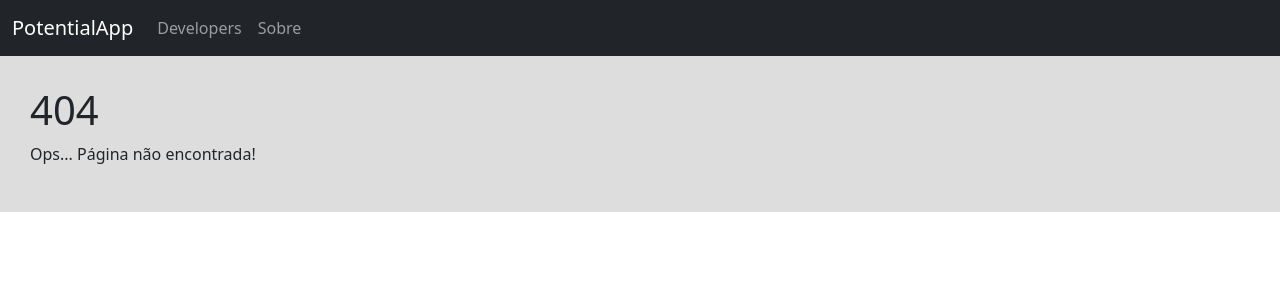
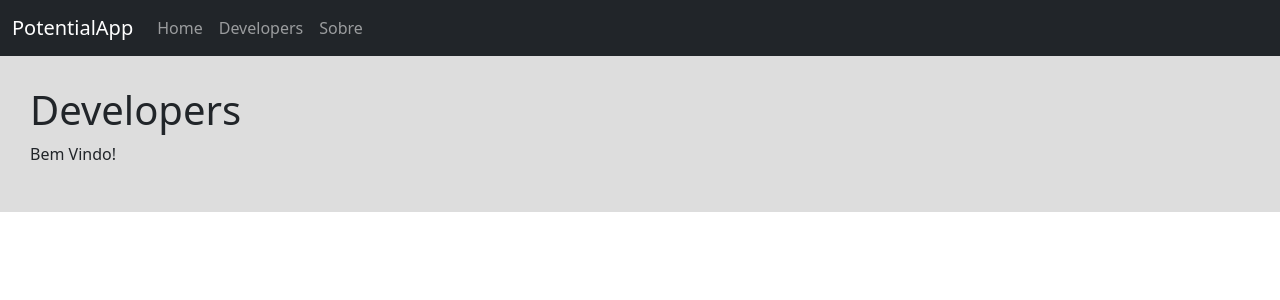
Before and after one commit to patrick-allan/potential, a React (Create React App) app in the folder app/: page /developers in a window 1280 px wide. Before the commit this address had no page. Shown: the top 300 px of the page. Built offline with nearby package versions, Linux system fonts and the light colour scheme.

Commit message:
developers view

```diff
--- a/app/src/components/layout/Content.jsx
+++ b/app/src/components/layout/Content.jsx
@@ -2,6 +2,7 @@ import React from 'react';
 import { Switch, Route } from 'react-router-dom';
 import About from '../../views/examples/About';
 import Home from '../../views/examples/Home';
+import Developers from '../../views/developers/Developers';
 import NotFound from '../../views/examples/NotFound';
 import './Content.css';
 
@@ -10,6 +11,9 @@ const Content = props => (
         <Switch>
             <Route path="/about">
                 <About />
+            </Route>
+            <Route path="/developers">
+                <Developers />
             </Route>
             <Route exact path="/">
                 <Home />
--- a/app/src/components/layout/Menu.jsx
+++ b/app/src/components/layout/Menu.jsx
@@ -12,7 +12,10 @@ const Menu = props => (
             <div className="collapse navbar-collapse" id="navbarTogglerDemo01">
                 <ul className="navbar-nav me-auto mb-2 mb-lg-0">
                     <li className="nav-item">
-                        <Link className="nav-link" to="/">Developers</Link>
+                        <Link className="nav-link" to="/">Home</Link>
+                    </li>
+                    <li className="nav-item">
+                        <Link className="nav-link" to="/developers">Developers</Link>
                     </li>
                     <li className="nav-item">
                         <Link className="nav-link" to="/about">Sobre</Link>
--- /dev/null
+++ b/app/src/views/developers/Developers.jsx
@@ -0,0 +1,10 @@
+import React from 'react';
+
+const Developers = props => (
+    <div className="Developers">
+        <h1>Developers</h1>
+        <p>Bem Vindo!</p>
+    </div>
+);
+
+export default Developers;
--- a/app/src/views/examples/Home.jsx
+++ b/app/src/views/examples/Home.jsx
@@ -2,7 +2,7 @@ import React from 'react';
 
 const Home = props => (
     <div className="Home">
-        <h1>Developers</h1>
+        <h1>Home</h1>
         <p>Bem Vindo!</p>
     </div>
 );
```
Also changed, not shown: app/src/views/developers/Developers.css (added).
